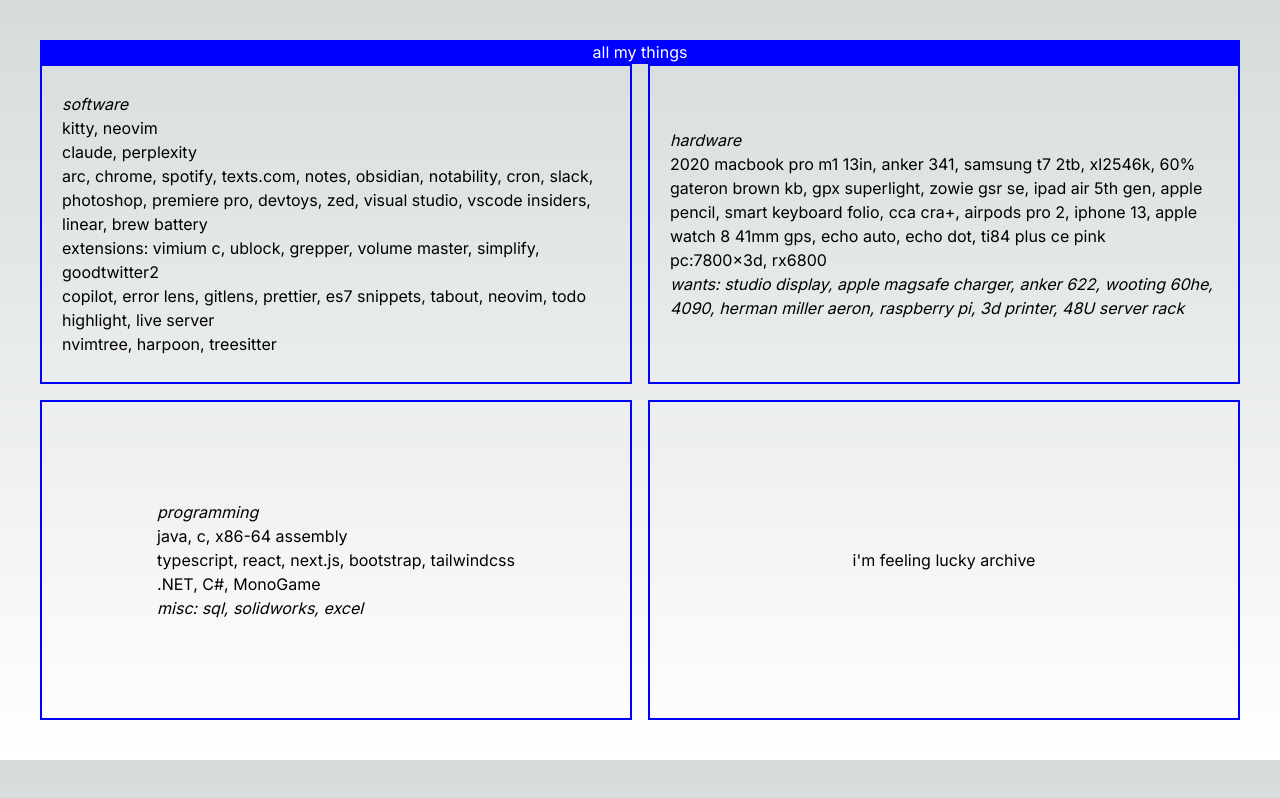
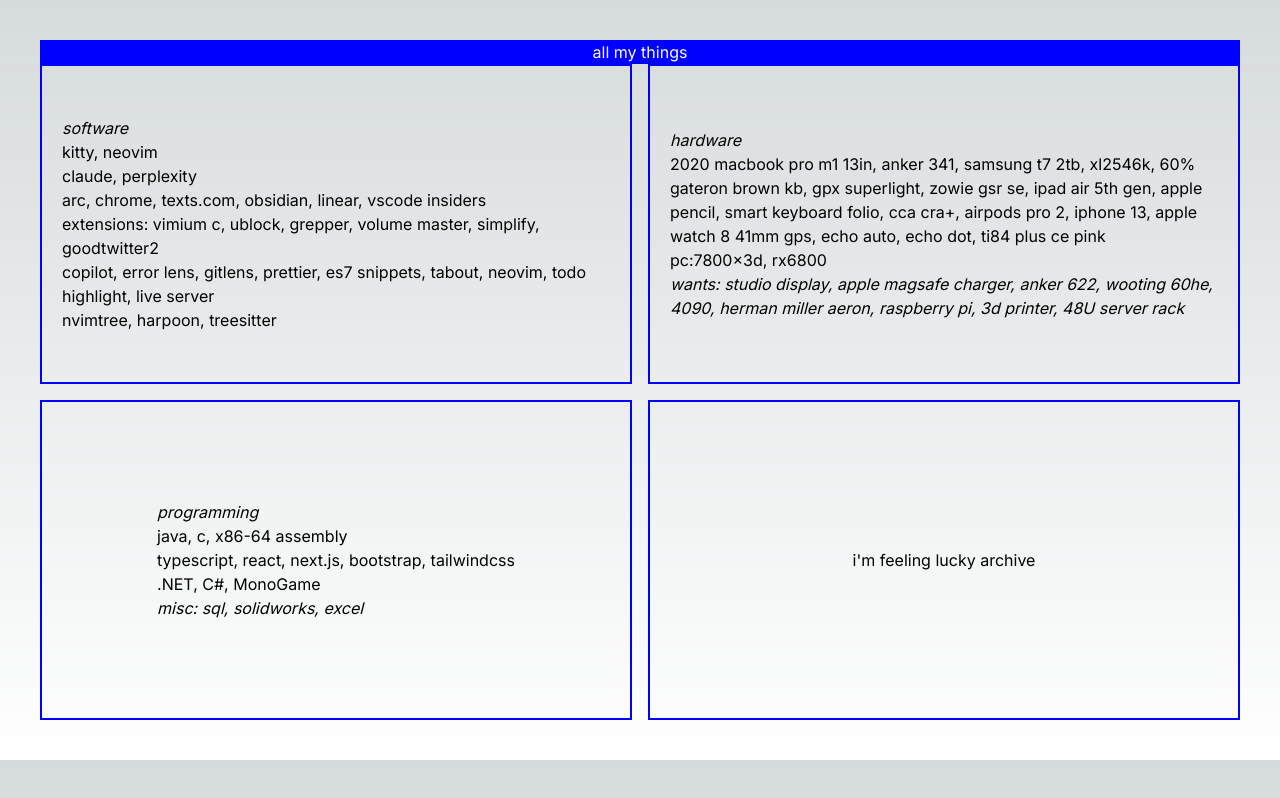
Before and after one commit to 5brian/catalogue, a Next.js app: page /stuff in a window 1280 px wide. Built offline with nearby package versions, Linux system fonts and the light colour scheme.

Commit message:
less is more

```diff
--- a/app/stuff/page.tsx
+++ b/app/stuff/page.tsx
@@ -20,9 +20,7 @@
               <br />
               claude, perplexity
               <br />
-              arc, chrome, spotify, texts.com, notes, obsidian, notability,
-              cron, slack, photoshop, premiere pro, devtoys, zed, visual studio,
-              vscode insiders, linear, brew battery
+              arc, chrome, texts.com, obsidian, linear, vscode insiders
               <br />
               extensions: vimium c, ublock, grepper, volume master, simplify,
               goodtwitter2
```
